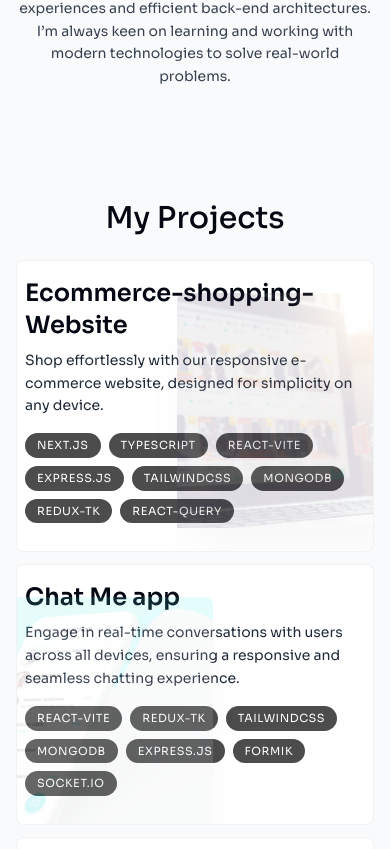
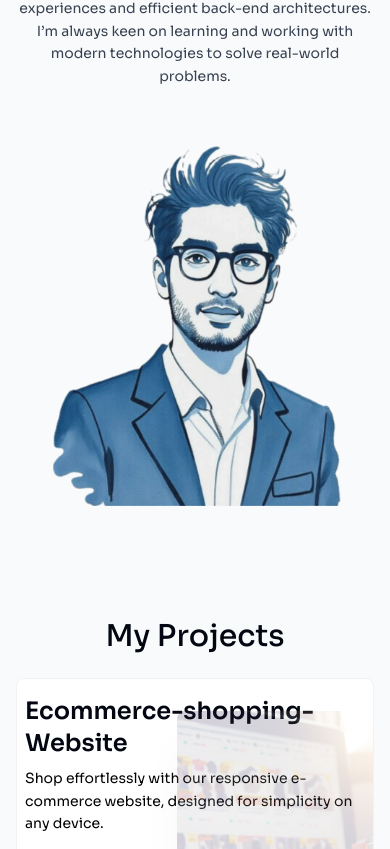
Before and after one commit to salman-faris-pk/Portfolio, a Next.js app: page / in a window 390 px wide. Shown: the part 1115-1964 px from the top of the page. Built offline with nearby package versions, Linux system fonts and the light colour scheme.

Commit message:
small changes

```diff
--- a/src/components/about.tsx
+++ b/src/components/about.tsx
@@ -26,6 +26,7 @@ const{ ref }=useSectionInView("#about")
             </Fade>
 
             <div className='grid md:grid-cols-2 lg:text-start'>
+
                 <div className='flex-1'>
                     <div className='text-lg mt-10 xl:mt-3'>
                         <div className='flex  justify-start flex-col'>
@@ -57,9 +58,9 @@ const{ ref }=useSectionInView("#about")
                   <div>
                     <Fade direction='right' delay={600} cascade damping={1e-1} triggerOnce={true}>
                     <img
-                      src="/abtnew.png"
+                      src="/luv2.png"
                      alt='about-Me'
-                     className='hidden md:block rounded-3xl dark:rounded-full mt-16 object-cover ms-20 w-[220px] opacity-70 dark:opacity-70'
+                     className='mt-12 md:mt-20 object-cover ms-5 md:ms-10 h-[370px]'
                     />
                     </Fade>
                   </div>
--- a/src/components/project-card.tsx
+++ b/src/components/project-card.tsx
@@ -37,7 +37,7 @@ export default function Project({ title, description, tags, imageUrl, Allimg}: P
         <div className="pt-4 pb-7 sm:pl-10 sm:pr-2 sm:pt-10 sm:max-w-[50%] flex flex-col h-full
               sm:group-even:ml-[18rem]">
           <h3 className="text-2xl px-2 md:px-0 font-semibold">{title}</h3>
-          <p className="mt-2 leading-relaxed text-gray-800 text-sm dark:text-white/70 px-2 md:px-0">{description}</p>
+          <p className="mt-2 leading-relaxed text-black text-sm dark:text-white/70 px-2 md:px-0">{description}</p>
           <ul className="flex flex-wrap mt-4 gap-2 sm:mt-auto px-2 md:px-0">
             {
               tags.map((tag, index) => (
@@ -57,7 +57,7 @@ export default function Project({ title, description, tags, imageUrl, Allimg}: P
           width={400}
           height={100}
           onClick={() => setOpenImg(true)}
-          className="absolute opacity-15 sm:opacity-100 top-8 -right-40 rounded-t-lg shadow-2xl transition group-hover:scale-[1.04]
+          className="absolute opacity-20 sm:opacity-100 top-8 -right-40 rounded-t-lg shadow-2xl transition group-hover:scale-[1.04]
                group-hover:-translate-x-3 group-hover:translate-y-3 group-hover:-rotate-2
                group-even:group-hover:translate-x-3 group-even:group-hover:translate-y-3 group-even:group-hover:rotate-2
                 group-even:right-[initial] group-even:-left-40 "
```
Also changed, not shown: public/abtnew.png (deleted), public/luv2.png (added).
